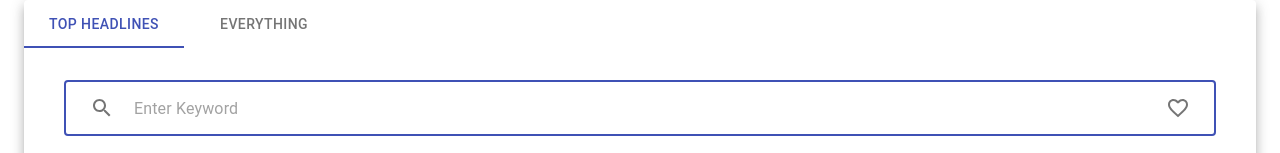
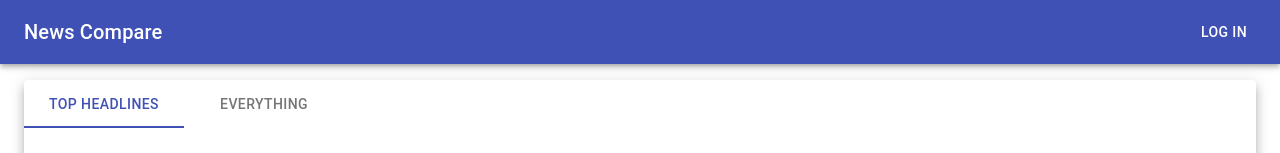
Before and after one commit to weiyizhu/News_Compare, a React (Create React App) app in the folder frontend/: page / in a window 1280 px wide. Shown: the top 153 px of the page. Built offline with nearby package versions, Linux system fonts and the light colour scheme; no server answers; the HTML template or start-up script is replaced by a standard one.

Commit message:
random changes

```diff
--- a/frontend/src/components/NavBar/NavBar.tsx
+++ b/frontend/src/components/NavBar/NavBar.tsx
@@ -16,7 +16,7 @@ const useStyles = makeStyles({
 const NavBar: React.FC = () => {
   const classes = useStyles();
   return (
-    <AppBar>
+    <AppBar position="sticky" style={{marginBottom: "1em"}}>
       <Toolbar>
         <Typography variant="h6" className={classes.title}>
           News Compare
--- a/frontend/src/components/Search/Search.tsx
+++ b/frontend/src/components/Search/Search.tsx
@@ -135,8 +135,6 @@ const Search: React.FC = () => {
     values.sourcesWithPage,
     values.tabVal,
     values.filter,
-    values.selectedFromDate,
-    values.selectedToDate,
   ]);
 
   const handleTabChange = (event: React.ChangeEvent<{}>, newVal: number) => {
--- a/frontend/src/screens/News.tsx
+++ b/frontend/src/screens/News.tsx
@@ -1,13 +1,17 @@
 import React from "react";
 import DisplayNews from "../components/DisplayNews";
+import Login from "../components/Login";
+import NavBar from "../components/NavBar";
 import Search from "../components/Search";
 
 const News = () => {
-    return (
-        <>
-            <Search />
-        </>
-    )
-}
+  return (
+    <>
+      <NavBar />
+      <Search />
+      {/* <Login /> */}
+    </>
+  );
+};
 
-export default News
+export default News;
```
Also changed, not shown: 1 other file (tests, documents, lock files or other folders).
